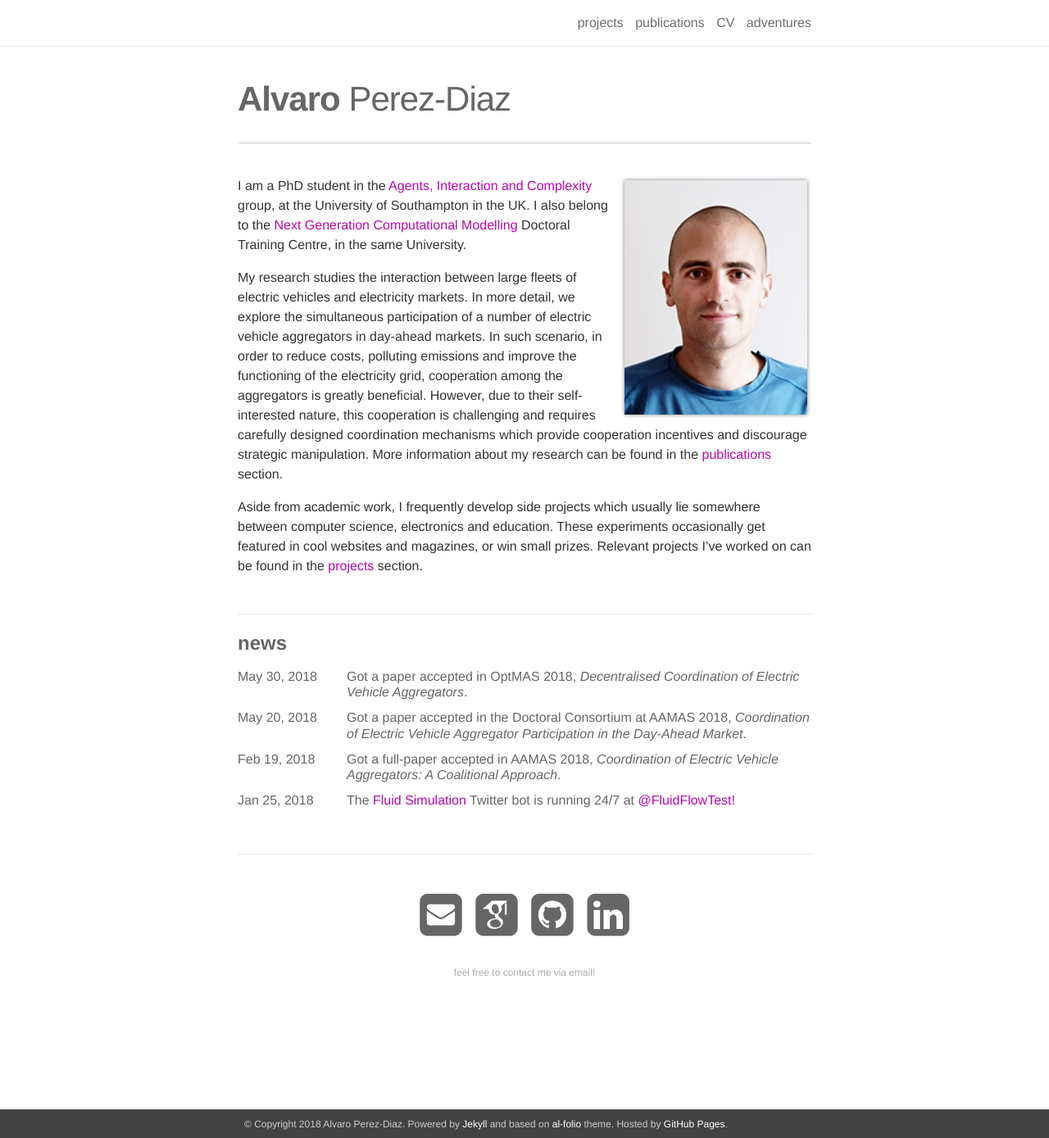
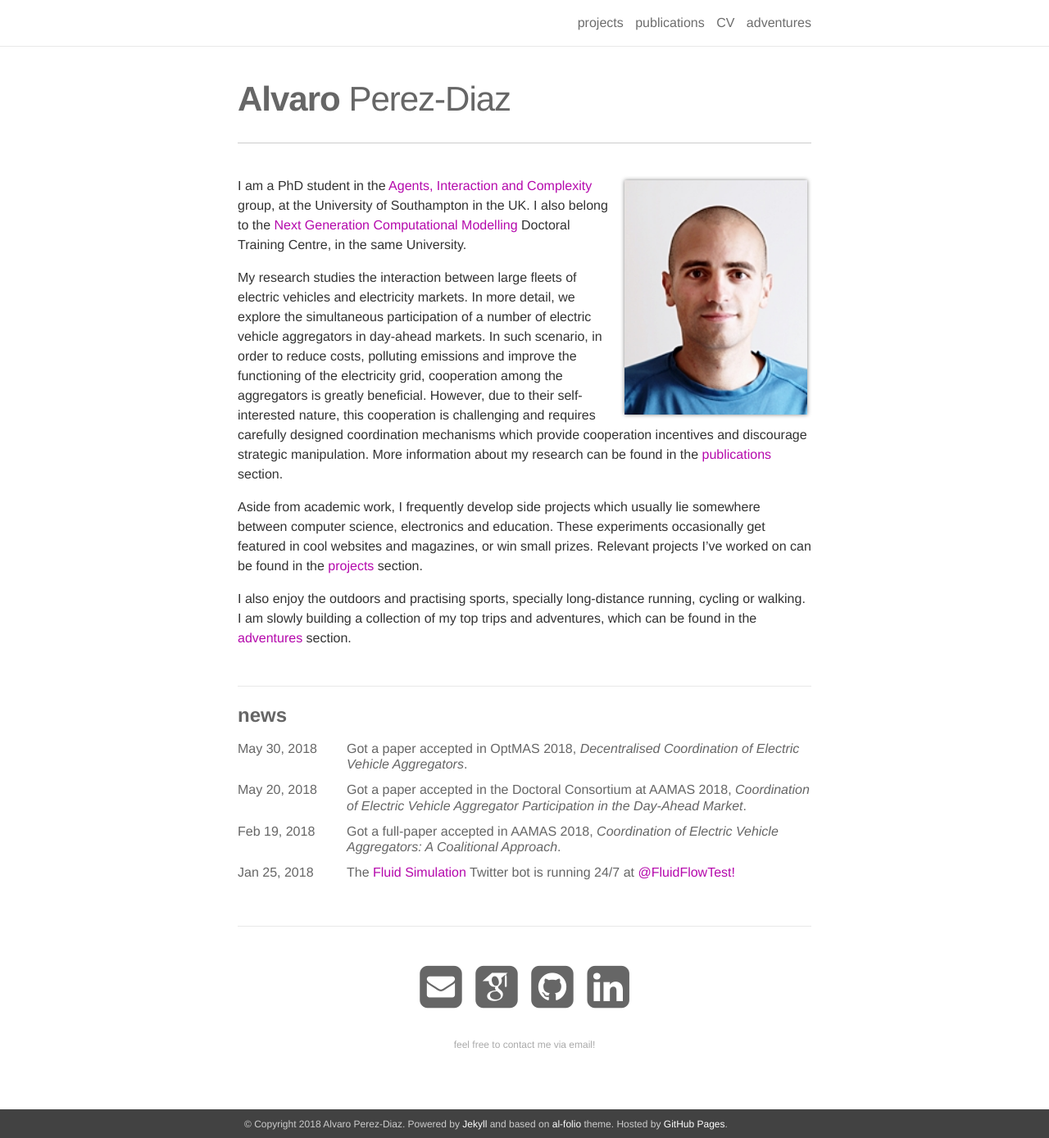
Before and after one commit to alvaropp/alvaropp.github.io, a Jekyll site: the page built from _pages/about.md, in a window 1280 px wide and 1389 px high. Shown: the whole window at 82% size. Built offline with Jekyll 4.4.1, drawn with Linux system fonts in a browser that asks for light colours; nearby versions of some CDN libraries; some web fonts are replaced.

Commit message:
Updated about page with the adventures

```diff
--- a/_pages/about.md
+++ b/_pages/about.md
@@ -25,3 +25,5 @@ In more detail, we explore the simultaneous participation of a number of electri
 In such scenario, in order to reduce costs, polluting emissions and improve the functioning of the electricity grid, cooperation among the aggregators is greatly beneficial. However, due to their self-interested nature, this cooperation is challenging and requires carefully designed coordination mechanisms which provide cooperation incentives and discourage strategic manipulation. More information about my research can be found in the [publications](/publications) section.
 
 Aside from academic work, I frequently develop side projects which usually lie somewhere between computer science, electronics and education. These experiments occasionally get featured in cool websites and magazines, or win small prizes. Relevant projects I've worked on can be found in the [projects](/projects) section.
+
+I also enjoy the outdoors and practising sports, specially long-distance running, cycling or walking. I am slowly building a collection of my top trips and adventures, which can be found in the [adventures](/adventures) section.
```
